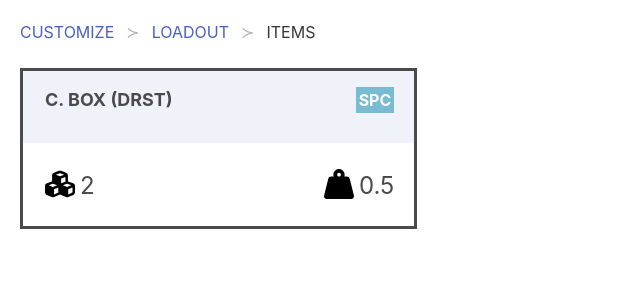
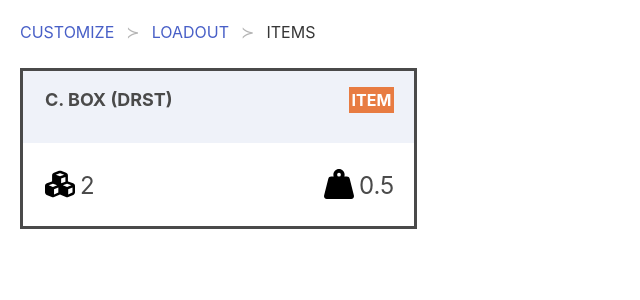
Before and after one commit to Grasscopper/journey, a Next.js app: page /Loadout/Items in a window 1280 px wide. Shown: the top 300 px of the page, without its empty margins (0-640 px from the left). Built offline with nearby package versions, Linux system fonts and the light colour scheme.

Commit message:
Items have an "ITEM" tag with an orange background

```diff
--- a/pages/Loadout/Items.js
+++ b/pages/Loadout/Items.js
@@ -14,7 +14,7 @@ const Items = (props) => {
       <div className="columns is-multiline">
         <WeaponCard
           weaponName="C. BOX (DRST)"
-          damageType="SPC"
+          damageType="ITEM"
           ammo="2"
           weight="0.5" />
       </div>
--- a/pages/Loadout/WeaponCard.js
+++ b/pages/Loadout/WeaponCard.js
@@ -7,7 +7,10 @@ import { faWeightHanging } from '@fortawesome/free-solid-svg-icons'
 
 const WeaponCard = (props) => {
   let damageTypeBackgroundColor = "#F14667"
-  if (props.damageType !== "DMG") {
+  if (props.damageType === "ITEM") {
+    damageTypeBackgroundColor = "#E87C42"
+  }
+  else if (props.damageType !== "DMG"){
     damageTypeBackgroundColor = "#79BCD2"
   }
 
```
